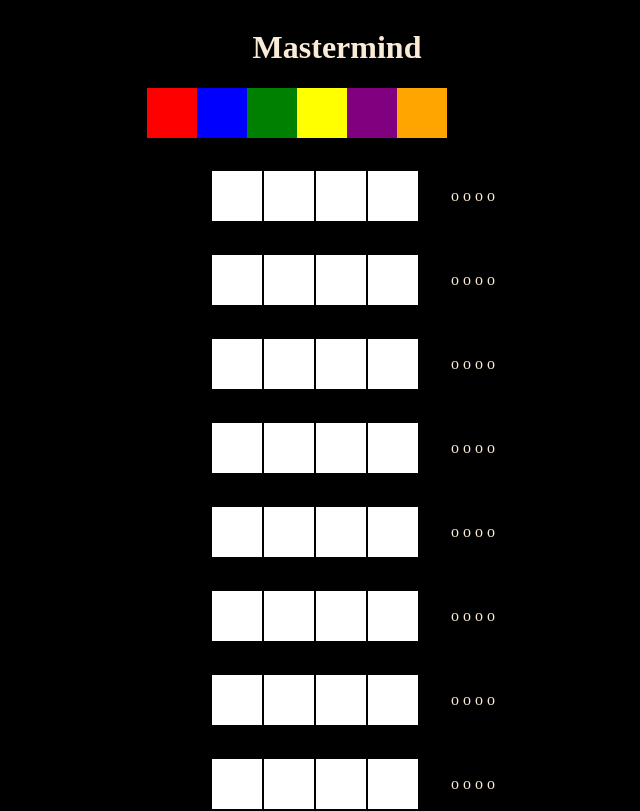
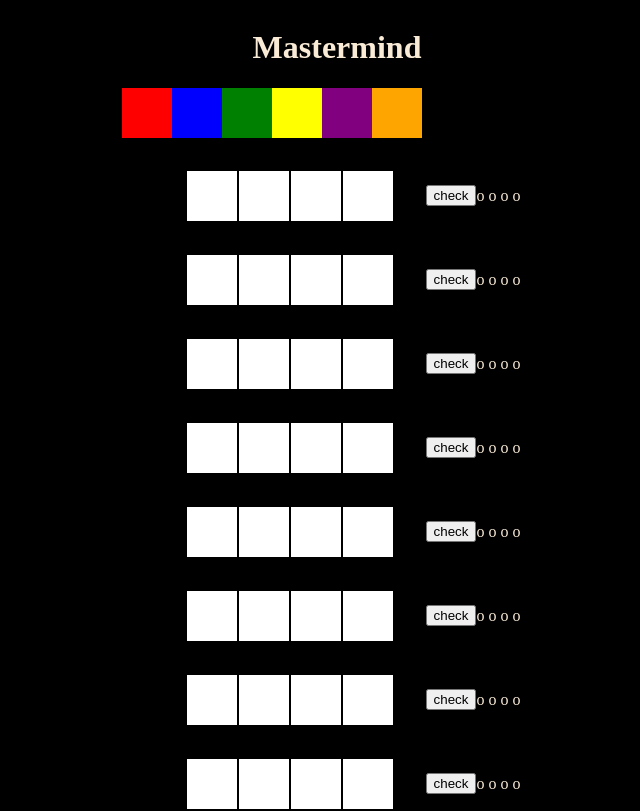
Before and after one commit to KilianBoute/02.Advanced-React, a React (Create React App) app: page / in a window 1280 px wide. Shown: the top 811 px of the page, without its empty margins (303-943 px from the left). Built offline with nearby package versions, Linux system fonts and the light colour scheme.

Commit message:
Add change color per peg, add checks for current row

```diff
--- a/src/App.css
+++ b/src/App.css
@@ -67,3 +67,7 @@
   height: 50px;
   cursor: pointer;
 }
+
+.color.active {
+  border: 3px solid rgb(39, 39, 39);
+}
--- a/src/components/Board.jsx
+++ b/src/components/Board.jsx
@@ -1,39 +1,59 @@
-import React, { useState, useEffect } from "react";
+import React, { useState, useEffect, createContext } from "react";
 import Row from "./Row";
 import ColorPicker from "./ColorPicker";
+
+export const Context = createContext();
 
 export default function Board() {
   const colors = ["red", "blue", "green", "yellow", "purple", "orange"];
 
-  const [colorPicked, setColorPicked] = useState([]);
-  const [pegPicked, setPegPicked] = useState([]);
+  const [colorPicked, setColorPicked] = useState("empty");
+  const [pegColors, setPegColors] = useState(
+    Array.from({ length: 12 }, () => Array(4).fill("empty"))
+  );
+  const [currentRow, setCurrentRow] = useState(0);
 
   useEffect(() => {
     console.log("Color picked updated:", colorPicked);
   }, [colorPicked]);
 
   useEffect(() => {
-    console.log("peg selected: ", pegPicked);
-  }, [pegPicked]);
+    console.log("Peg colors updated:", pegColors);
+  }, [pegColors]);
+
+  useEffect(() => {
+    console.log("Active row: " + currentRow);
+  }, [currentRow]);
 
   const handleColorClick = (color) => {
-    setColorPicked((prevColorPicked) => [...prevColorPicked, { color }]);
+    setColorPicked(color);
   };
 
   const handlePegClick = (rowId, pegId) => {
-    if (colorPicked === null) return;
+    if (colorPicked === "empty") return;
+    if (currentRow !== rowId) return;
+    const newPegColors = [...pegColors];
+    newPegColors[rowId][pegId] = colorPicked;
+    setPegColors(newPegColors);
+  };
 
-    setPegPicked((prevPegPicked) => [...prevPegPicked, { rowId, pegId }]);
+  const handleCheckRowClick = (rowId) => {
+    console.log(currentRow + "===" + rowId);
+    if (currentRow !== rowId) return;
+    setCurrentRow(currentRow + 1);
+    console.log(currentRow + "===" + rowId);
   };
 
   return (
     <div className="board">
-      <ColorPicker colors={colors} onColorClick={handleColorClick} />
-      <div>
+      <Context.Provider
+        value={[pegColors, colorPicked, handlePegClick, handleCheckRowClick]}
+      >
+        <ColorPicker colors={colors} onColorClick={handleColorClick} />
         {[...Array(12)].map((_, i) => (
-          <Row key={i} rowId={i} onPegClick={handlePegClick} />
+          <Row key={i} rowId={i} />
         ))}
-      </div>
+      </Context.Provider>
     </div>
   );
 }
--- a/src/components/CheckRow.jsx
+++ b/src/components/CheckRow.jsx
@@ -1,7 +1,16 @@
-import React from 'react'
+import React, { useContext } from "react";
+import { Context } from "./Board";
 
-export default function CheckRow() {
+export default function CheckRow({ rowId }) {
+  const [, , , handleCheckRowClick] = useContext(Context);
   return (
-    <div>checkRow</div>
-  )
+    <button
+      onClick={() => {
+        handleCheckRowClick(rowId);
+      }}
+      className="checkButton"
+    >
+      check
+    </button>
+  );
 }
--- a/src/components/ColorPicker.jsx
+++ b/src/components/ColorPicker.jsx
@@ -1,13 +1,22 @@
-import React from "react";
+import React, { useState } from "react";
 
 export default function ColorPicker({ colors, onColorClick }) {
+  const [activeColor, setActiveColor] = useState(null);
+
+  const handleColorClick = (color) => {
+    setActiveColor(color);
+    onColorClick(color);
+  };
+
   return (
     <div className="colorPicker">
       {colors.map((color, i) => {
         return (
           <div
-            onClick={() => onColorClick(color)}
-            className={`color ${color}`}
+            onClick={() => handleColorClick(color)}
+            className={`color ${color} ${
+              activeColor === color ? "active" : ""
+            }`}
             key={i}
           />
         );
--- a/src/components/Peg.jsx
+++ b/src/components/Peg.jsx
@@ -1,11 +1,15 @@
-import React from "react";
+import React, { useContext } from "react";
+import { Context } from "./Board";
 
-export default function Peg({ pegId, rowId, onPegClick }) {
+export default function Peg({ pegId, rowId }) {
+  const [pegColors, colorPicked, handlePegClick] = useContext(Context);
+  const pegColor = pegColors[rowId][pegId] || "";
+
   return (
     <div
-      className="peg empty"
+      className={`peg ${pegColor}`}
       onClick={() => {
-        onPegClick(rowId, pegId);
+        handlePegClick(rowId, pegId);
       }}
     ></div>
   );
--- a/src/components/Row.jsx
+++ b/src/components/Row.jsx
@@ -1,11 +1,13 @@
 import React from "react";
 import Slots from "./Slots";
 import Hints from "./Hints";
+import CheckRow from "./CheckRow";
 
-export default function Row(props) {
+export default function Row({ rowId }) {
   return (
     <div className="row">
-      <Slots rowId={props.rowId} onPegClick={props.onPegClick} />
+      <Slots rowId={rowId} />
+      <CheckRow rowId={rowId} />
       <Hints />
     </div>
   );
--- a/src/components/Slots.jsx
+++ b/src/components/Slots.jsx
@@ -1,18 +1,11 @@
 import React from "react";
 import Peg from "./Peg";
 
-export default function Slots({ rowId, onPegClick }) {
+export default function Slots({ rowId }) {
   return (
     <div className="slots">
       {[...Array(4)].map((_, i) => {
-        return (
-          <Peg
-            key={`${rowId} ${i}`}
-            pegId={i}
-            rowId={rowId}
-            onPegClick={onPegClick}
-          />
-        );
+        return <Peg key={`${rowId} ${i}`} pegId={i} rowId={rowId} />;
       })}
     </div>
   );
```
